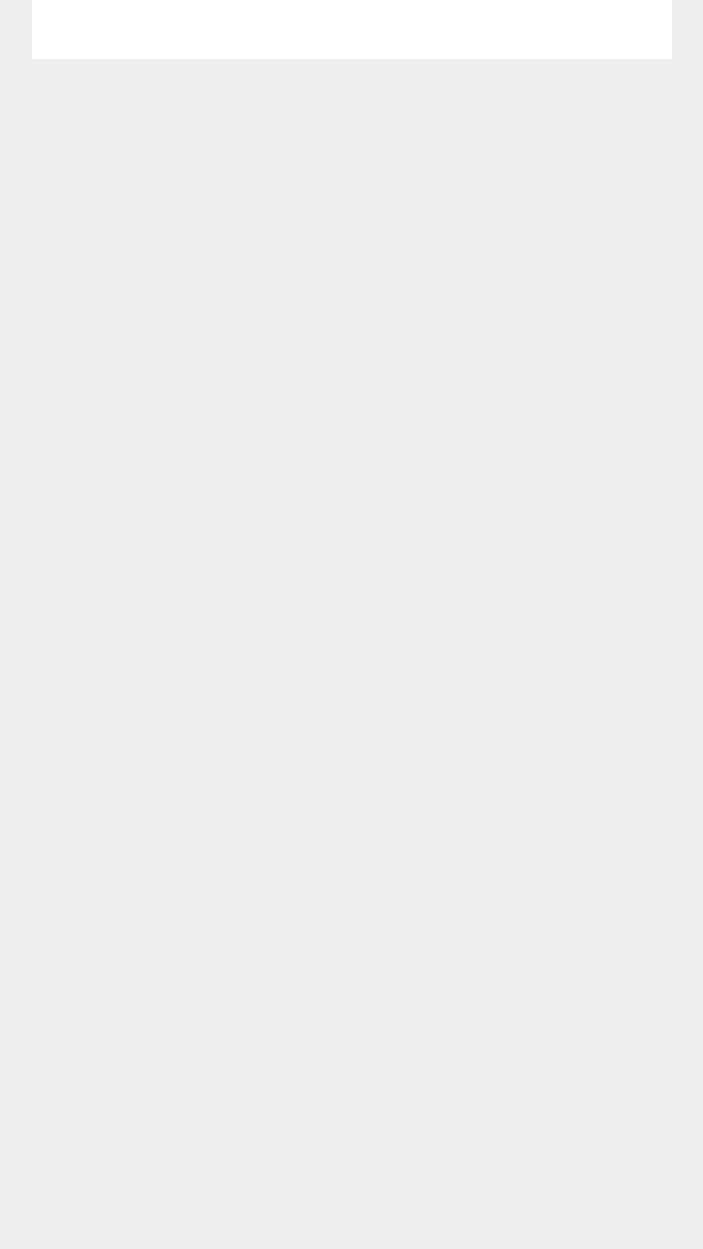
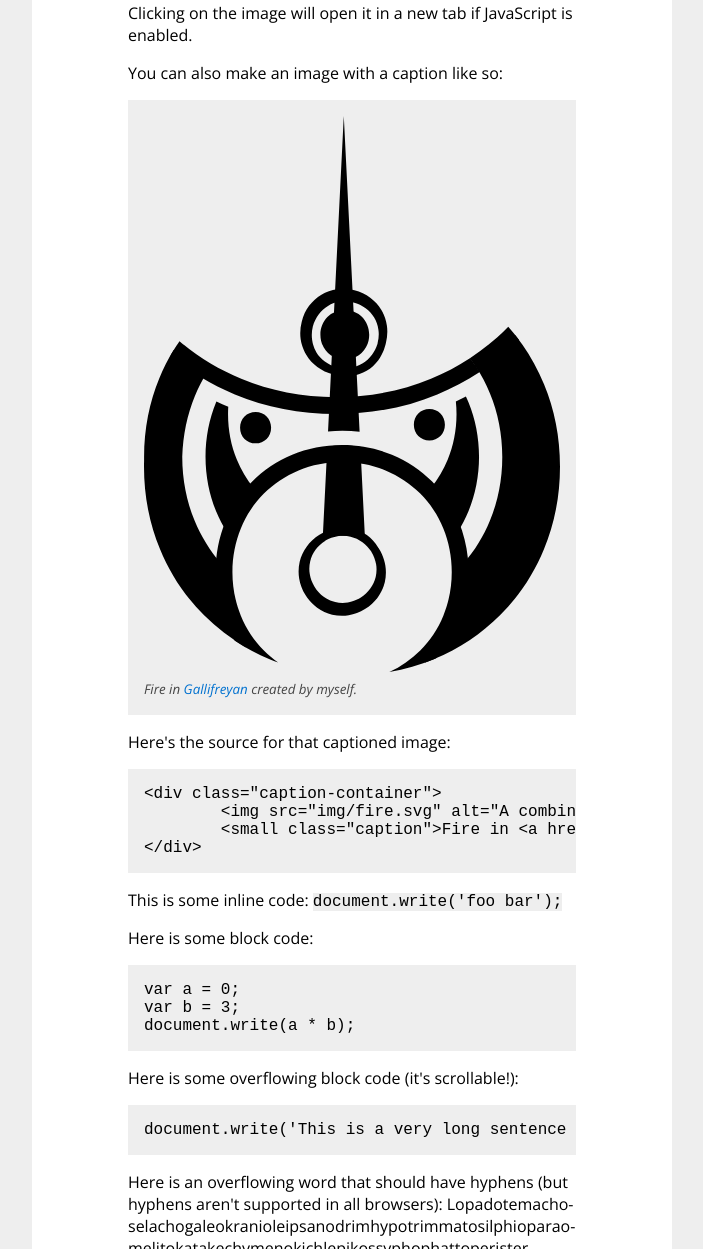
Before and after one commit to Loquacious/blog, a plain HTML site: page index.html in a window 1280 px wide. Shown: the part 1551-2800 px from the top of the page, without its empty margins (288-991 px from the left). Before the commit the page ends 1610 px from the top, so only its background shows below. Drawn offline with nearby package versions, Linux system fonts and the light colour scheme.

Commit message:
Fix stylesheet (again)

```diff
--- a/index.html
+++ b/index.html
@@ -18,8 +18,8 @@
 			<p>My name is <a href="https://github.com/Loquacious/">Ryan Nguyen</a> and I designed all of this blog. Frankly, I'm not a very good designer.</p>
 		</div>
 		<div class="share">
-			<a href="https://www.facebook.com/sharer/sharer.php?u=https%3A//loquacious.github.io/haiti/" target="_blank" title="Share on Facebook"><img src="images/facebook.png" alt="Facebook F"></a>
-			<a href="https://twitter.com/home?status=https%3A//loquacious.github.io/haiti/" target="_blank" title="Share on Twitter"><img src="images/twitter.png" alt="Twitter Bird"></a>
+			<a href="https://www.facebook.com/sharer/sharer.php?u=https%3A//loquacious.github.io/blog/" target="_blank" title="Share on Facebook"><img src="images/facebook.png" alt="Facebook F"></a>
+			<a href="https://twitter.com/home?status=https%3A//loquacious.github.io/blog/" target="_blank" title="Share on Twitter"><img src="images/twitter.png" alt="Twitter Bird"></a>
 		</div>
 		<div class="main">
 			<h1>Blog</h1>
@@ -33,6 +33,17 @@
 			<h4>Fourth-level Header</h4>
 			<h5>Fifth-level Header</h5>
 			<h6>Sixth-level Header</h6>
+			<p>Here's an image that scales down to fit if it's larger than the container: <img src="img/fire.svg" alt="A combination of dots, circles, and lines to create art"> Clicking on the image will open it in a new tab if JavaScript is enabled.</p>
+			<p>You can also make an image with a caption like so: </p>
+			<div class="caption-container">
+				<img src="img/fire.svg" alt="A combination of dots, circles, and lines to create art">
+				<small class="caption">Fire in <a href="http://www.shermansplanet.com/gallifreyan">Gallifreyan</a> created by myself.</small>
+			</div>
+			<p>Here's the source for that captioned image:<pre><code>&lt;div class="caption-container">
+	&lt;img src="img/fire.svg" alt="A combination of dots, circles, and lines to create art">
+	&lt;small class="caption">Fire in &lt;a href="http://www.shermansplanet.com/gallifreyan">Gallifreyan&lt;/a> created by myself.&lt;/small>
+&lt;/div></code></pre>
+			</p>
 			<p>This is some inline code: <code>document.write('foo bar');</code></p>
 			<p>Here is some block code: <pre><code>var a = 0;
 var b = 3;
--- a/stylesheets/main.css
+++ b/stylesheets/main.css
@@ -62,6 +62,30 @@ body, html {
 	margin: 0 6rem 0 0;
 	box-sizing: border-box;
 	padding: 6rem;
+	overflow-wrap: break-word;
+	word-wrap: break-word;
+	-ms-word-break: break-all;
+	word-break: break-all;
+	word-break: break-word;
+	-ms-hyphens: auto;
+	-moz-hyphens: auto;
+	-webkit-hyphens: auto;
+	hyphens: auto;
+}
+.main code,
+.main pre,
+.main a {
+	-ms-hyphens: none;
+	-moz-hyphens: none;
+	-webkit-hyphens: none;
+	hyphens: none;
+}
+.main pre,
+.main pre code {
+	overflow-wrap: normal;
+	word-wrap: normal;
+	-ms-word-break: normal;
+	word-break: normal;
 }
 .main code {
 	background-color: #eee;
@@ -118,19 +142,6 @@ h6,
 b,
 strong {
 	font-weight: 600;
-}
-p,
-blockquote {
-	text-align: justify;
-	overflow-wrap: break-word;
-	word-wrap: break-word;
-	-ms-word-break: break-all;
-	word-break: break-all;
-	word-break: break-word;
-	-ms-hyphens: auto;
-	-moz-hyphens: auto;
-	-webkit-hyphens: auto;
-	hyphens: auto;
 }
 hr {
 	height: 4px;
```
Also changed, not shown: img/fire.svg (added).
